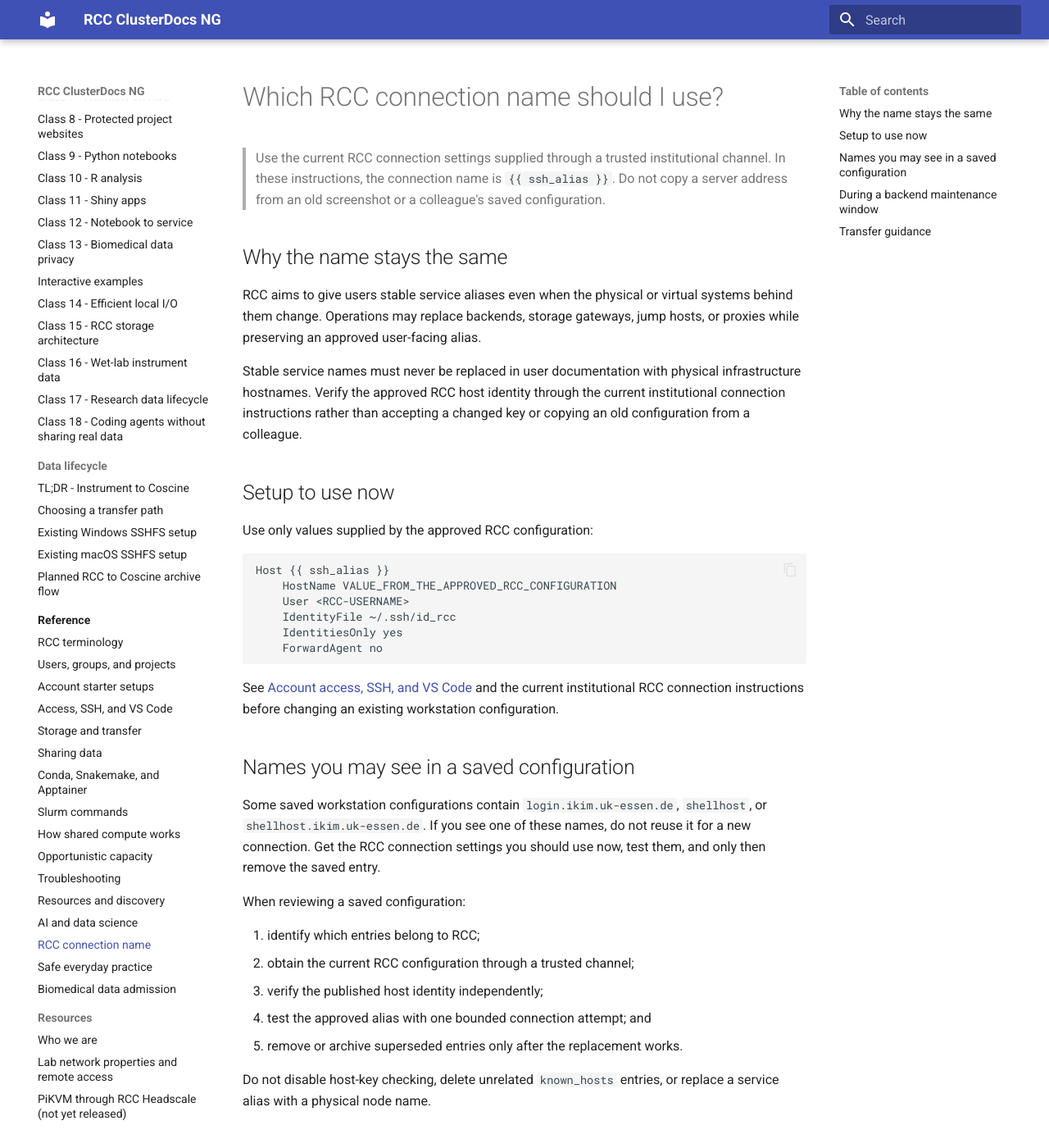
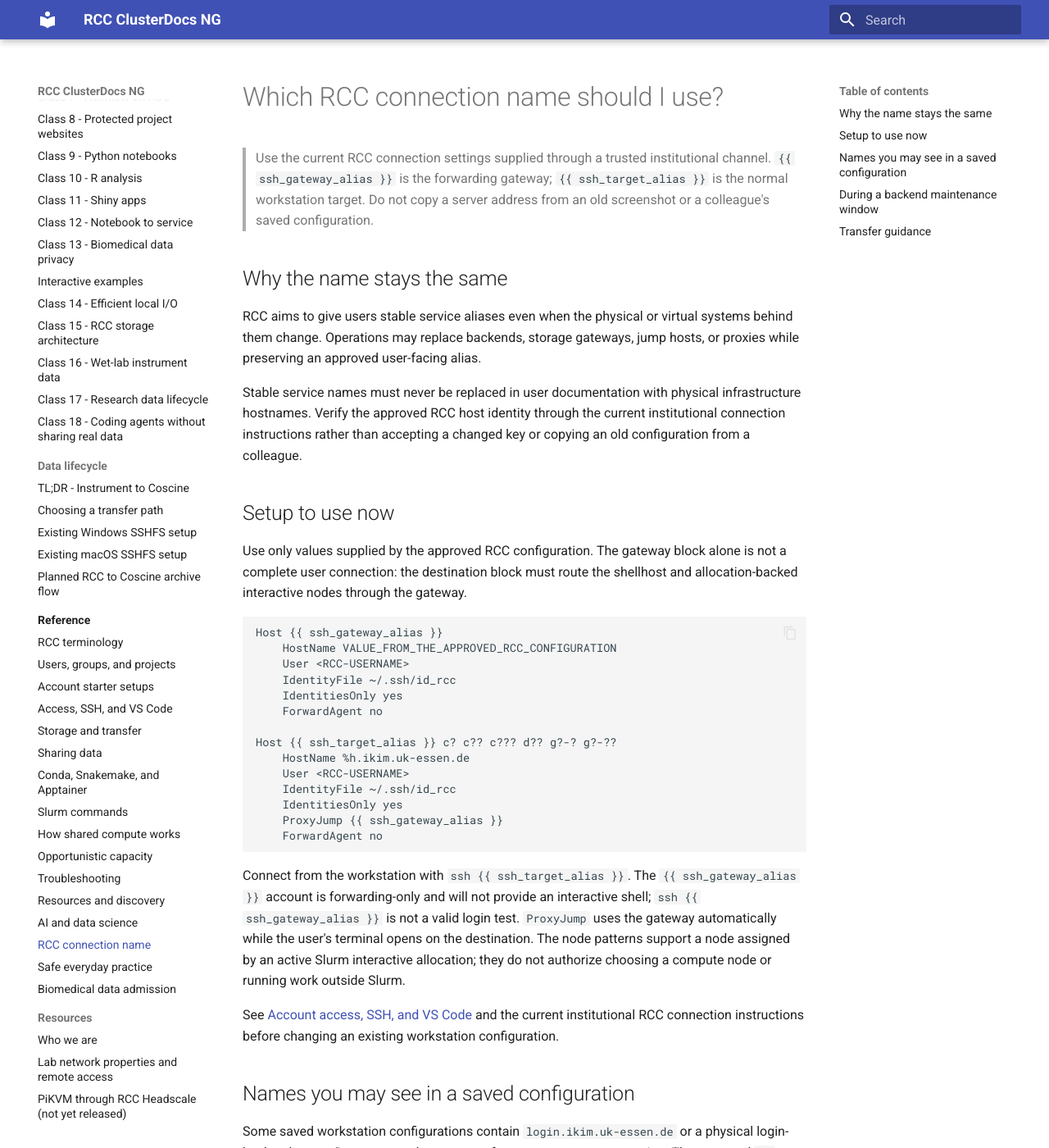
Before and after one commit to IKIM-Essen/ClusterDocs, an MkDocs documentation site: the page built from docs/connecting/stable-endpoints.md, in a window 1280 px wide and 1400 px high. Shown: the whole window at 82% size. Built offline with MkDocs 1.6.1 and Material for MkDocs 9.7.7, drawn with Linux system fonts in a browser that asks for light colours; some of the changed text lies outside the part shown.

Commit message:
Document the RCC ProxyJump destination (#69)
* Document RCC ProxyJump destination

* Document short-queue SSH destinations

````diff
--- a/docs/connecting/stable-endpoints.md
+++ b/docs/connecting/stable-endpoints.md
@@ -1,9 +1,9 @@
 # Which RCC connection name should I use?
 
 > Use the current RCC connection settings supplied through a trusted
-> institutional channel. In these instructions, the connection name is
-> `{{ ssh_alias }}`. Do not copy a server address from an old screenshot or a
-> colleague's saved configuration.
+> institutional channel. `{{ ssh_gateway_alias }}` is the forwarding gateway;
+> `{{ ssh_target_alias }}` is the normal workstation target. Do not copy a
+> server address from an old screenshot or a colleague's saved configuration.
 
 ## Why the name stays the same
 
@@ -18,16 +18,34 @@
 
 ## Setup to use now
 
-Use only values supplied by the approved RCC configuration:
+Use only values supplied by the approved RCC configuration. The gateway block
+alone is not a complete user connection: the destination block must route the
+shellhost and allocation-backed interactive nodes through the gateway.
 
 ```sshconfig
-Host {{ ssh_alias }}
+Host {{ ssh_gateway_alias }}
     HostName VALUE_FROM_THE_APPROVED_RCC_CONFIGURATION
     User <RCC-USERNAME>
     IdentityFile ~/.ssh/id_rcc
     IdentitiesOnly yes
     ForwardAgent no
+
+Host {{ ssh_target_alias }} c? c?? c??? d?? g?-? g?-??
+    HostName %h.ikim.uk-essen.de
+    User <RCC-USERNAME>
+    IdentityFile ~/.ssh/id_rcc
+    IdentitiesOnly yes
+    ProxyJump {{ ssh_gateway_alias }}
+    ForwardAgent no
 ```
+
+Connect from the workstation with `ssh {{ ssh_target_alias }}`. The
+`{{ ssh_gateway_alias }}` account is forwarding-only and will not provide an
+interactive shell; `ssh {{ ssh_gateway_alias }}` is not a valid login test.
+`ProxyJump` uses the gateway automatically while the user's terminal opens on
+the destination. The node patterns support a node assigned by an active Slurm
+interactive allocation; they do not authorize choosing a compute node or
+running work outside Slurm.
 
 See [Account access, SSH, and VS Code](../reference/access-ssh-vscode.md) and
 the current institutional RCC connection instructions before changing an
@@ -35,10 +53,11 @@
 
 ## Names you may see in a saved configuration
 
-Some saved workstation configurations contain `login.ikim.uk-essen.de`,
-`shellhost`, or `shellhost.ikim.uk-essen.de`. If you see one of these names,
-do not reuse it for a new connection. Get the RCC connection settings you
-should use now, test them, and only then remove the saved entry.
+Some saved workstation configurations contain `login.ikim.uk-essen.de` or a
+physical login-backend name. Do not reuse those names for a new gateway
+connection. The approved `{{ ssh_target_alias }}` destination remains the
+normal user target. Get the current RCC connection settings, test them, and
+only then remove a superseded gateway entry.
 
 When reviewing a saved configuration:
 
````
Also changed, not shown: docs/course/class-01-safe-access.md (+18 -3 lines), docs/reference/access-ssh-vscode.md (+22 -6 lines), docs/reference/storage-transfer.md (+2 -2 lines), docs/tldr.md (+2 -1 lines), source/part1.md (+42 -15 lines), 6 other files.
